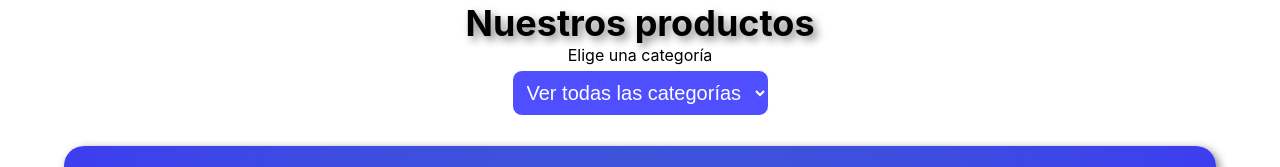
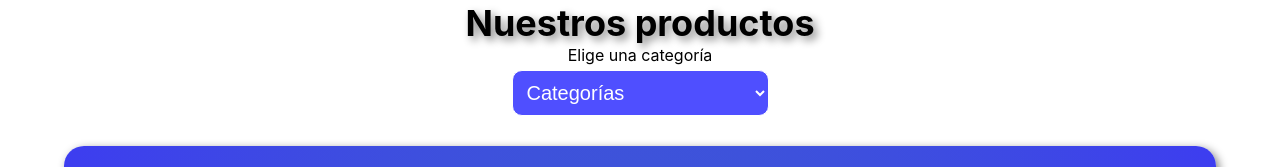
Before and after one commit to vuoso-l/challenge_front_sec, a React (Create React App) app: page / in a window 1280 px wide. Shown: the part 199-366 px from the top of the page. Built offline with nearby package versions, Linux system fonts and the light colour scheme; data requests are answered from the project's data file.

Commit message:
Added option with value empty

```diff
--- a/src/components/SelectFilter.js
+++ b/src/components/SelectFilter.js
@@ -18,6 +18,7 @@ const SelectFilter = ({ url, handleChange }) => {
       <>
         <label htmlFor={id}>Elige una categoría</label>
         <SelectStyle name={id} id={id} onChange={handleChange}>
+          <OptionStyle value="">Categorías</OptionStyle>
           <OptionStyle value="all">Ver todas las categorías</OptionStyle>
           {data &&
             data.map((el) => (
```
